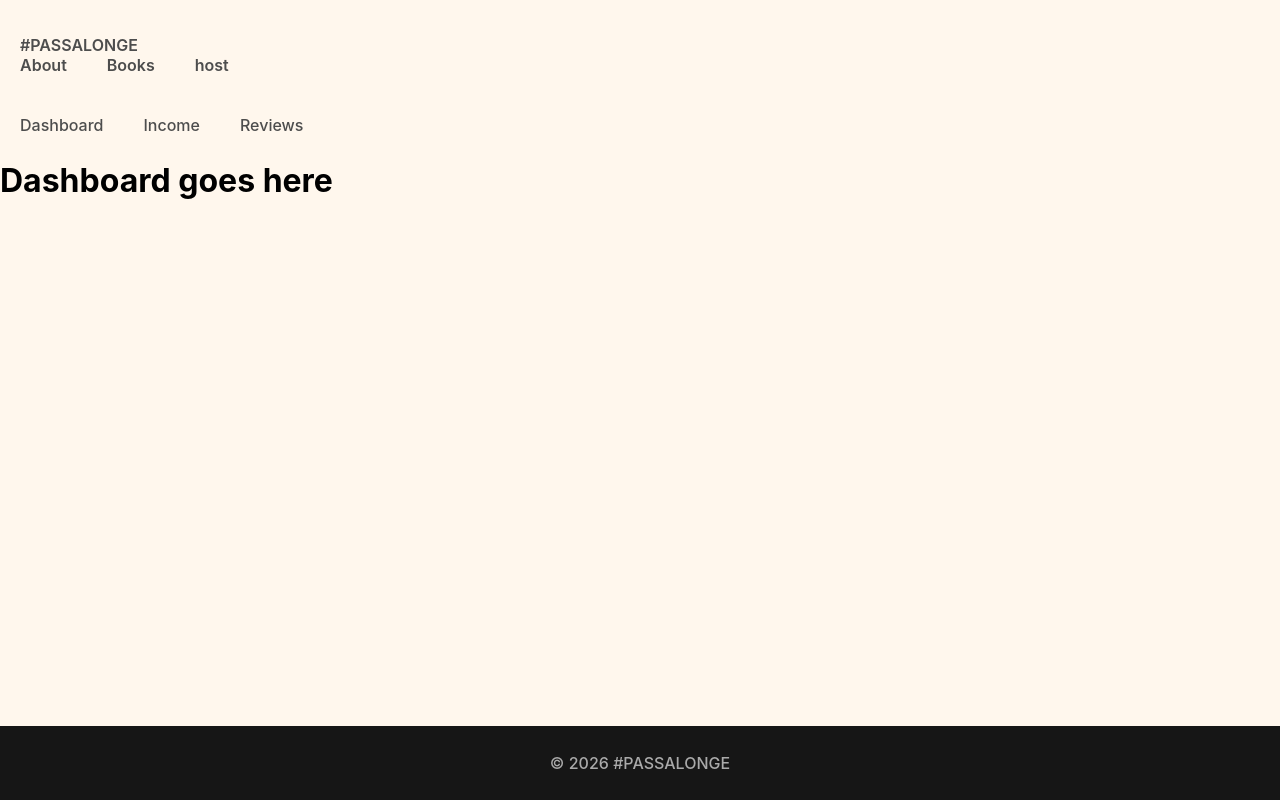
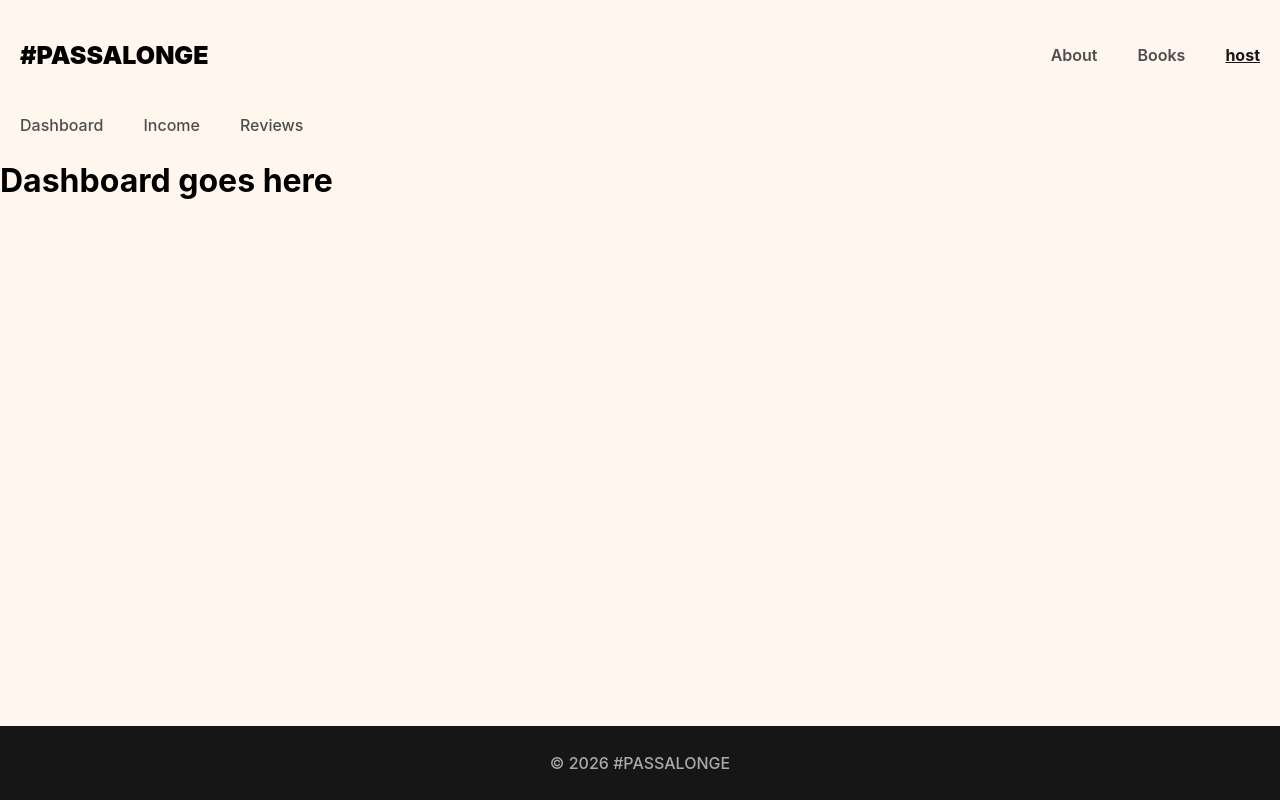
Before and after one commit to MariamRazmadze/passalong, a React (Vite) app: page /host in a window 1280 px wide. Built offline with nearby package versions, Linux system fonts and the light colour scheme; what miragejs would draw is missing.

Commit message:
active link styling with NavLink

```diff
--- a/src/components/Header.tsx
+++ b/src/components/Header.tsx
@@ -1,15 +1,30 @@
-import { Link } from "react-router";
+import { NavLink, Link } from "react-router";
 
 export default function Header() {
   return (
     <header>
+      <Link to="/" className="site-logo">
+        #PASSALONGE
+      </Link>
       <nav>
-        <Link to="/">#PASSALONGE</Link>
-        <div className="right-nav">
-          <Link to="/about">About</Link>
-          <Link to="/books">Books</Link>
-          <Link to="/host">host</Link>
-        </div>
+        <NavLink
+          to="/about"
+          className={({ isActive }) => (isActive ? "active-link" : "")}
+        >
+          About
+        </NavLink>
+        <NavLink
+          to="/books"
+          className={({ isActive }) => (isActive ? "active-link" : "")}
+        >
+          Books
+        </NavLink>
+        <NavLink
+          to="/host"
+          className={({ isActive }) => (isActive ? "active-link" : "")}
+        >
+          host
+        </NavLink>
       </nav>
     </header>
   );
--- a/src/index.css
+++ b/src/index.css
@@ -38,6 +38,12 @@
   text-transform: uppercase;
   font-weight: 900;
   font-size: 25px;
+}
+
+a.active-link {
+  font-weight: bold;
+  text-decoration: underline;
+  color: #161616;
 }
 
 header a {
--- a/src/pages/Host/HostLayout.tsx
+++ b/src/pages/Host/HostLayout.tsx
@@ -1,12 +1,12 @@
-import { Link, Outlet } from "react-router";
+import { NavLink, Outlet } from "react-router";
 
 export default function HostLayout() {
   return (
     <>
       <nav className="host-nav">
-        <Link to="/host">Dashboard</Link>
-        <Link to="/host/income">Income</Link>
-        <Link to="/host/reviews">Reviews</Link>
+        <NavLink to="/host">Dashboard</NavLink>
+        <NavLink to="/host/income">Income</NavLink>
+        <NavLink to="/host/reviews">Reviews</NavLink>
       </nav>
       <Outlet />
     </>
```
